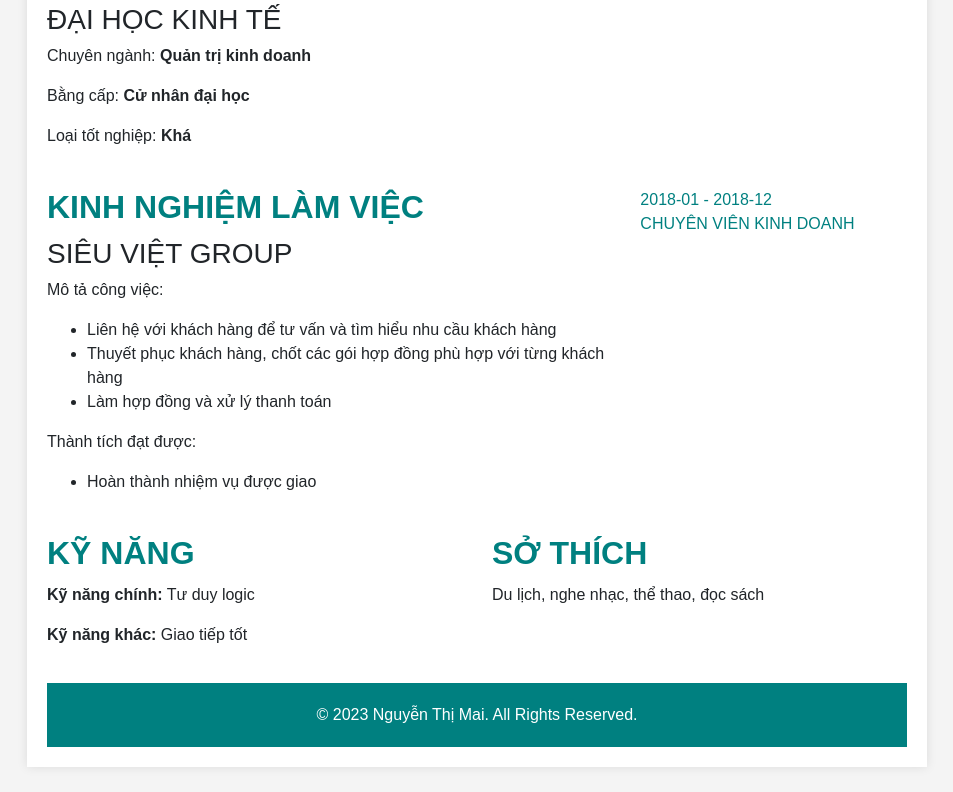
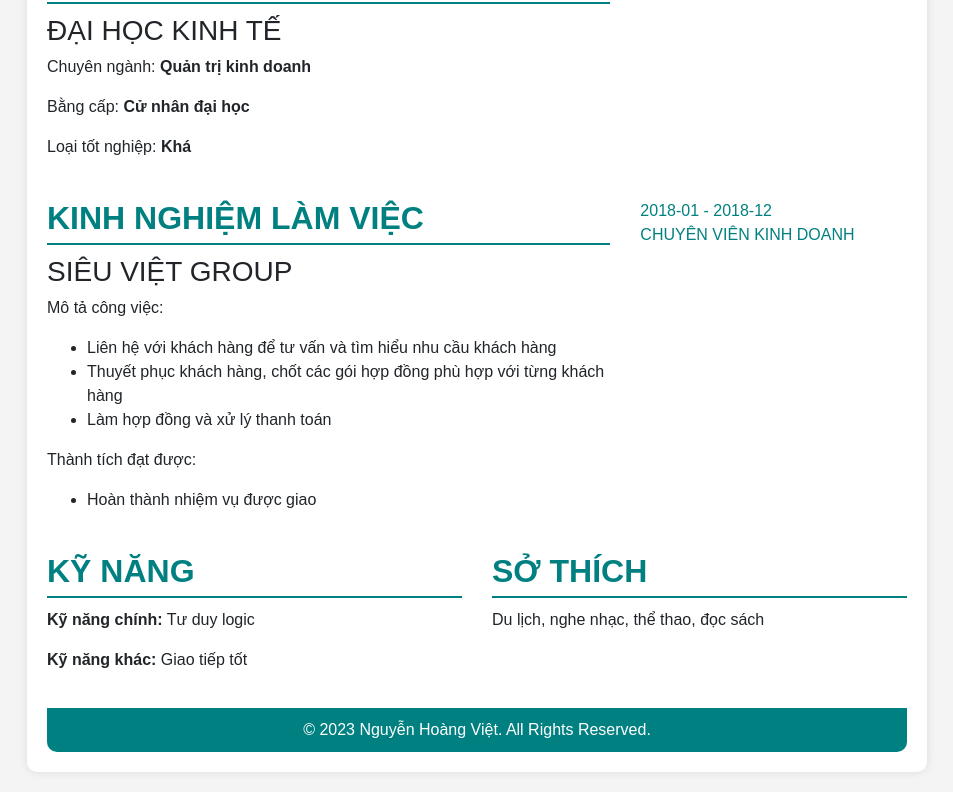
Before and after one commit to NHV30/NHV30.github.io, a plain HTML site: page index.html in a window 1280 px wide. Shown: the part 936-1728 px from the top of the page, without its empty margins (163-1116 px from the left). Drawn offline with nearby package versions, Linux system fonts and the light colour scheme.

Commit message:
Update index.html

```diff
--- a/index.html
+++ b/index.html
@@ -18,11 +18,18 @@
         }
 
         .cv-container {
-            background-color: white;
+            background-color: #ffffff;
             padding: 20px;
             box-shadow: 0 0 10px rgba(0, 0, 0, 0.1);
             margin: 20px auto;
             max-width: 900px;
+            transition: transform 0.3s ease, box-shadow 0.3s ease;
+            border-radius: 10px;
+        }
+
+        .cv-container:hover {
+            transform: scale(1.02);
+            box-shadow: 0 0 20px rgba(0, 0, 0, 0.2);
         }
 
         .banner {
@@ -33,6 +40,8 @@
             justify-content: space-between;
             align-items: center;
             position: relative;
+            border-top-left-radius: 10px;
+            border-top-right-radius: 10px;
         }
 
         .banner h1 {
@@ -41,6 +50,8 @@
 
         .banner img {
             transition: transform 0.3s ease;
+            border: 3px solid white;
+            border-radius: 50%;
         }
 
         .banner img:hover {
@@ -51,6 +62,8 @@
             color: #008080;
             font-weight: bold;
             margin-bottom: 10px;
+            border-bottom: 2px solid #008080;
+            padding-bottom: 5px;
         }
 
         .info-item {
@@ -73,8 +86,10 @@
             background-color: #008080;
             color: white;
             text-align: center;
-            padding: 20px;
+            padding: 10px;
             margin-top: 20px;
+            border-bottom-left-radius: 10px;
+            border-bottom-right-radius: 10px;
         }
 
         .text-muted {
@@ -204,8 +219,10 @@
                 </div>
             </div>
 					<div class="footer">
-			&copy; 2023 Nguyễn Thị Mai. All Rights Reserved.
+			&copy; 2023 Nguyễn Hoàng Việt. All Rights Reserved.
 		</div>
+        </div>
+
     </div>
 
     <button id="scrollTopBtn" title="Go to top"><i class="fas fa-chevron-up"></i></button>
@@ -214,30 +231,16 @@
     <script src="https://cdn.jsdelivr.net/npm/@popperjs/core@2.5.3/dist/umd/popper.min.js"></script>
     <script src="https://stackpath.bootstrapcdn.com/bootstrap/4.5.2/js/bootstrap.min.js"></script>
     <script>
-        // Fade-in effect for sections
-        const faders = document.querySelectorAll('.fade-in');
-
-        const appearOptions = {
-            threshold: 0,
-            rootMargin: "0px 0px -50px 0px"
-        };
-
-        const appearOnScroll = new IntersectionObserver(function(entries, appearOnScroll) {
-            entries.forEach(entry => {
-                if (!entry.isIntersecting) {
-                    return;
-                } else {
-                    entry.target.classList.add('visible');
-                    appearOnScroll.unobserve(entry.target);
-                }
+        $(document).ready(function(){
+            $('[data-bs-toggle="tooltip"]').tooltip();
+            $('.cv-container .fade-in').each(function(i) {
+                var $item = $(this);
+                setTimeout(function() {
+                    $item.addClass('visible');
+                }, i * 200);
             });
-        }, appearOptions);
-
-        faders.forEach(fader => {
-            appearOnScroll.observe(fader);
         });
 
-        // Scroll to top button
         const scrollTopBtn = document.getElementById('scrollTopBtn');
 
         window.onscroll = function() {
@@ -253,8 +256,10 @@
         }
 
         scrollTopBtn.addEventListener('click', function() {
-            document.body.scrollTop = 0;
-            document.documentElement.scrollTop = 0;
+            window.scrollTo({
+                top: 0,
+                behavior: 'smooth'
+            });
         });
     </script>
 </body>
```
Lines whose indentation alone changed are shown as unchanged.
